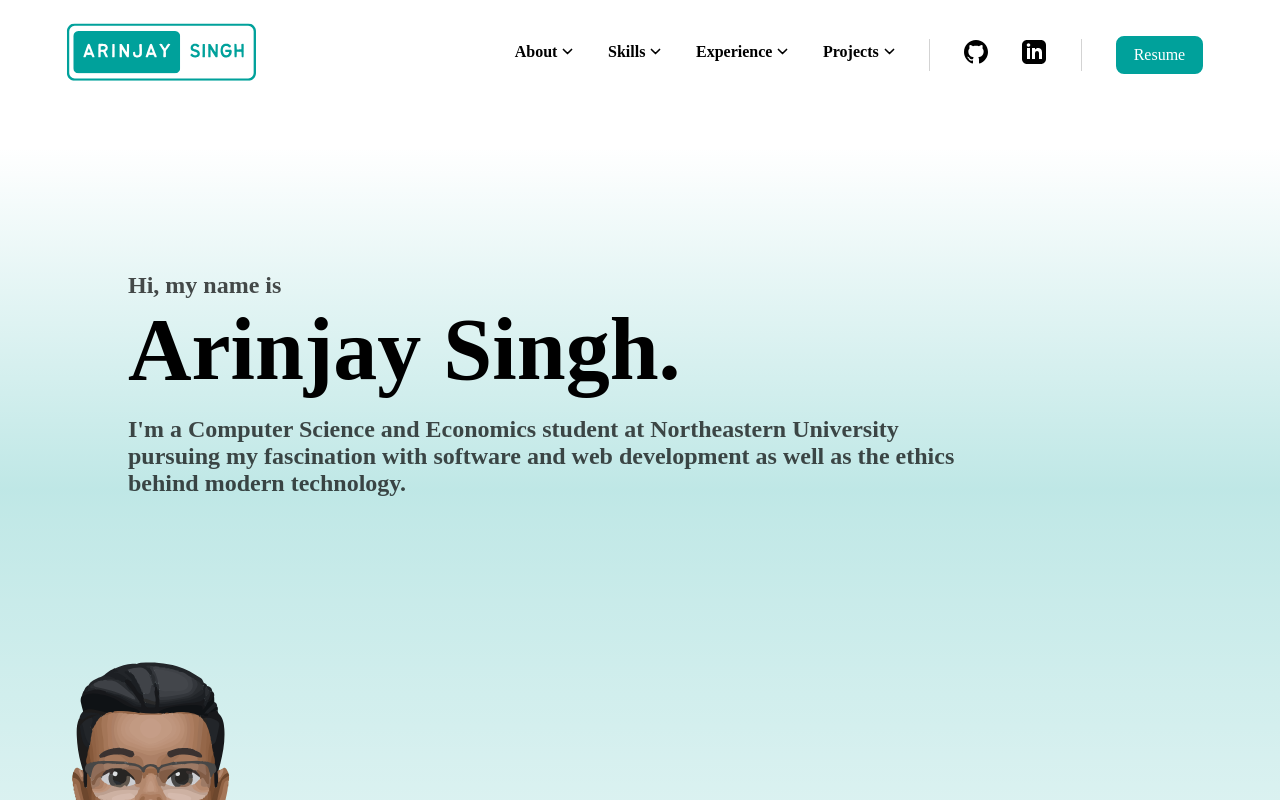
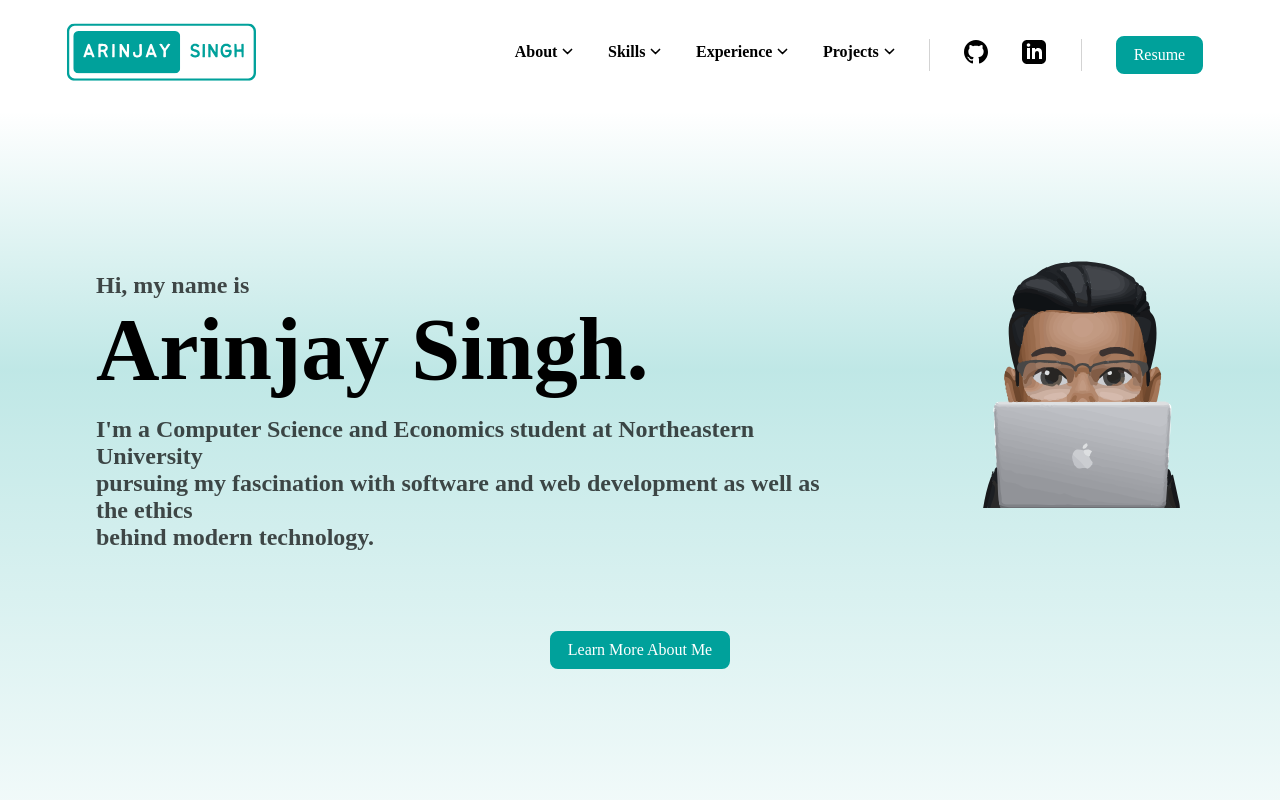
Before and after one commit to arinjay-singh/portfolio, a Next.js app: page / in a window 1280 px wide. Shown: the top 800 px of the page. Built offline with nearby package versions, Linux system fonts and the light colour scheme.

Commit message:
more styling adjustments

```diff
--- a/pages/index.js
+++ b/pages/index.js
@@ -8,7 +8,7 @@ export default function Home() {
   return (
     <div className={classes.home}>
       <div className={classes.hero}>
-        <div className={classes.title}>
+        <div className={classes.title1}>
           <div className={classes.titletext}>
             <h3> Hi, my name is </h3>
             <h1> Arinjay Singh. </h1>
@@ -20,8 +20,10 @@ export default function Home() {
             </h3>
           </div>
         </div>
-        <div className={classes.title}>
-          <Memoji />
+        <div className={classes.title2}>
+          <div className={classes.memoji}>
+            <Memoji  />
+          </div>
         </div>
       </div>
       <div className={classes.learnmore}>
--- a/pages/index.module.css
+++ b/pages/index.module.css
@@ -8,14 +8,23 @@
   );
 }
 
-.title {
-  padding: 2rem 0 1rem 0;
-  display: inline-block;
+.hero {
+  display: flex;
+  width: 100%;
+  justify-content: center;
+}
+
+.title1 {
+  padding: 2rem 2rem 2rem 2rem;
+}
+
+.title2 .memoji {
+  padding: 13rem 3rem 0 0;
 }
 
 .titletext {
   display: block;
-  padding: 15rem 6rem 4rem 8rem;
+  padding: 15rem 4rem 3rem 4rem;
   text-align: left;
 }
 
--- a/styles/globals.css
+++ b/styles/globals.css
@@ -1,7 +1,6 @@
 html,
 body {
   --petronas-green: #00a19b;
-
   padding: 0;
   margin: 0;
   font-family: -apple-system, BlinkMacSystemFont, Segoe UI, Roboto, Oxygen,
```
